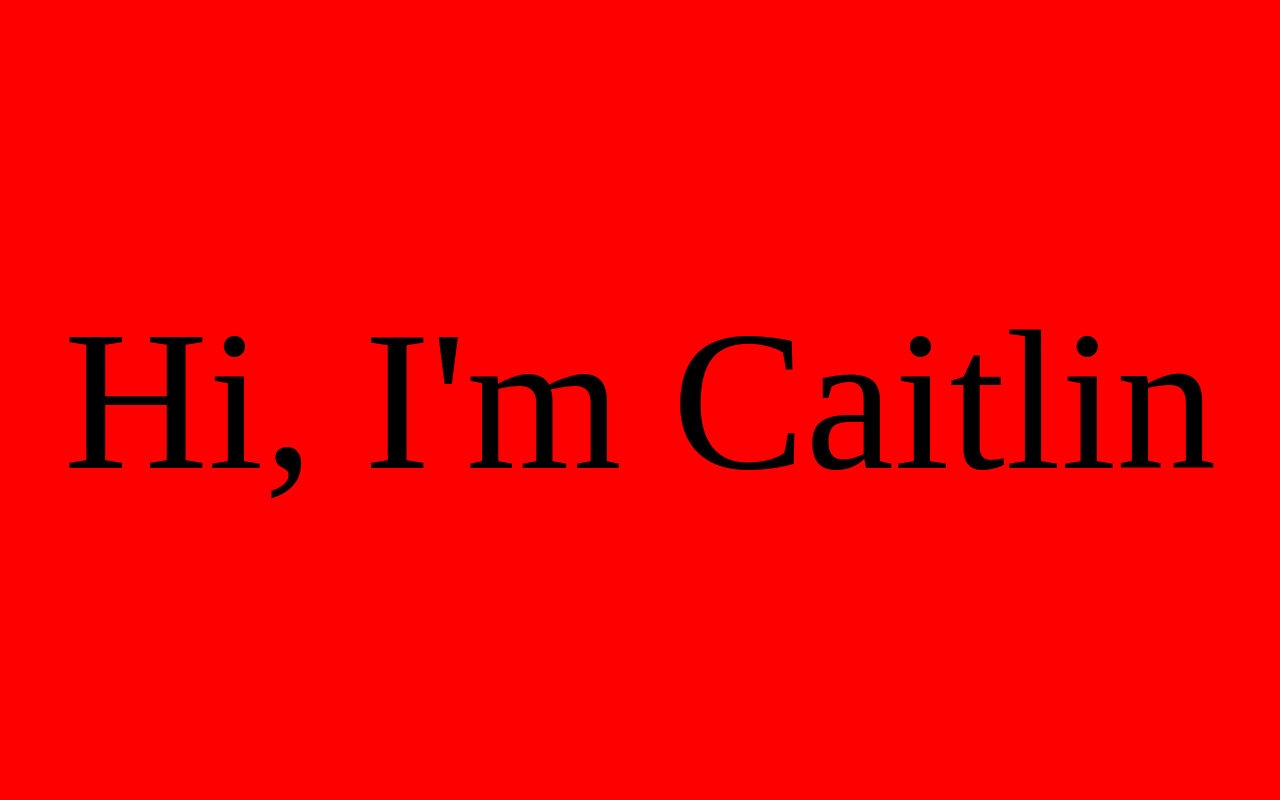
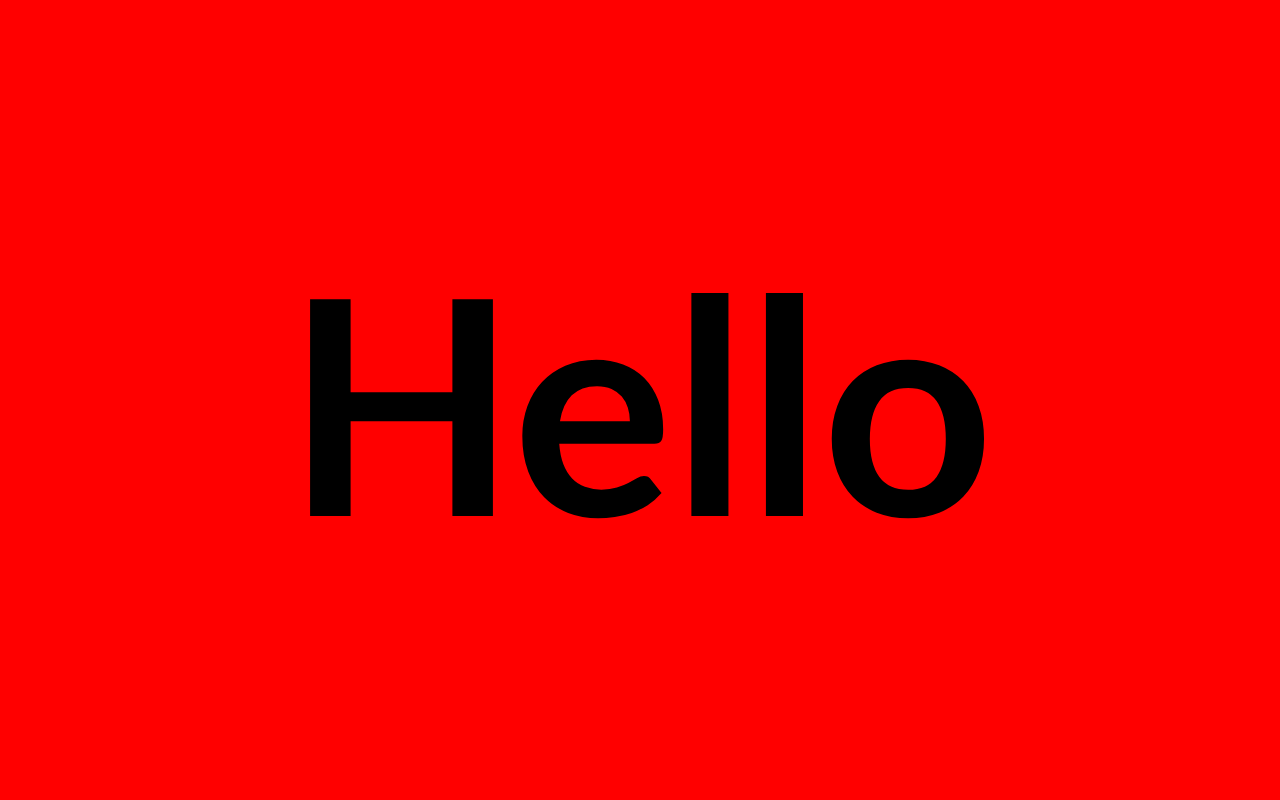
Before and after one commit to ccyoung22/Portfolio, a Next.js app in the folder portfolio/: page / in a window 1280 px wide. Shown: the top 800 px of the page. Built offline with nearby package versions, Linux system fonts and the light colour scheme.

Commit message:
Started a new layout, 5 containers slot into place on the page

```diff
--- a/portfolio/src/app/components/AboutMe/AboutMe.module.css
+++ b/portfolio/src/app/components/AboutMe/AboutMe.module.css
@@ -1,5 +1,8 @@
 .container2 {
   background-color: rgb(214, 194, 255);
   margin-top: 0px;
+  height: 100vh;
   color: red;
+  position: sticky;
+  top: 0px;
 }
--- a/portfolio/src/app/components/Projects/Projects.module.css
+++ b/portfolio/src/app/components/Projects/Projects.module.css
@@ -1,4 +1,7 @@
 .container3 {
   background-color: whitesmoke;
   color: red;
+  position: sticky;
+  top: 0;
+  margin-top: 400px;
 }
--- a/portfolio/src/app/globals.css
+++ b/portfolio/src/app/globals.css
@@ -1,5 +1,4 @@
 * {
-  box-sizing: border-box;
   padding: 0;
   margin: 0;
 }
@@ -14,3 +13,63 @@ section {
   scroll-snap-stop: always;
   transition: transform 0.3s ease-out;
 }
+
+.main {
+  height: 442vh;
+  width: 100vw;
+  font-size: 300px;
+  font-family: "Gill Sans", "Gill Sans MT", Calibri, "Trebuchet MS", sans-serif;
+  font-weight: 800;
+}
+
+.div1 {
+  background-color: red;
+  height: 100vh;
+  width: 100vw;
+  display: flex;
+  justify-content: center;
+  align-items: center;
+  position: sticky;
+  top: 0;
+}
+.div2 {
+  background-color: rgb(255, 149, 0);
+  height: 93vh;
+  width: 100vw;
+  display: flex;
+  justify-content: center;
+  align-items: center;
+  position: sticky;
+  top: 5vh;
+}
+.div3 {
+  background-color: rgb(254, 201, 255);
+  height: 88vh;
+  width: 100vw;
+  display: flex;
+  justify-content: center;
+  align-items: center;
+  position: sticky;
+  top: 10vh;
+}
+.div4 {
+  background-color: rgb(253, 255, 213);
+  height: 83vh;
+  width: 100vw;
+  display: flex;
+  justify-content: center;
+  align-items: center;
+  position: sticky;
+  top: 15vh;
+}
+
+.div5 {
+  background-color: rgb(255, 255, 255);
+  height: 78vh;
+  width: 100vw;
+  display: flex;
+  justify-content: center;
+  align-items: center;
+  position: sticky;
+  top: 20vh;
+}
--- a/portfolio/src/app/page.module.css
+++ b/portfolio/src/app/page.module.css
@@ -1,7 +1,17 @@
-.page {
+/* .page {
   font-family: "Gill Sans", "Gill Sans MT", Calibri, "Trebuchet MS", sans-serif;
   scroll-snap-type: y mandatory;
   /*overflow-y: scroll; */
   height: 100vh;
   scroll-behavior: smooth;
 }
+
+.block {
+  height: 90vh;
+  background-color: rgb(214, 194, 255);
+}
+
+.wrapper {
+  margin-top: 60px;
+  background-color: rgb(214, 194, 255);
+} */
--- a/portfolio/src/app/page.tsx
+++ b/portfolio/src/app/page.tsx
@@ -4,49 +4,50 @@ import styles from "./page.module.css";
 import Header from "./components/Header/Header";
 import AboutMe from "./components/AboutMe/AboutMe";
 import Projects from "./components/Projects/Projects";
-import { gsap } from "gsap";
-import { useGSAP } from "@gsap/react";
 import Lenis from "lenis";
-import { ScrollTrigger } from "gsap/ScrollTrigger";
-
-gsap.registerPlugin(useGSAP, ScrollTrigger);
 
 export default function Home() {
   const [isShrunk, setIsShrunk] = useState(false);
-
-  console.log("Header component rendered");
   console.log(isShrunk);
 
   useEffect(() => {
     const handleScroll = () => {
-      if (window.scrollY > 10) {
+      if (window.scrollY > 20) {
         setIsShrunk(true);
       } else {
         setIsShrunk(false);
       }
     };
-
     window.addEventListener("scroll", handleScroll);
     return () => window.removeEventListener("scroll", handleScroll);
   }, []);
 
   useEffect(() => {
-    // Initialize Lenis
     const lenis = new Lenis({
       autoRaf: true,
     });
 
-    // // Listen for the scroll event and log the event data
     // lenis.on("scroll", (e) => {
     //   console.log(e);
     // });
   }, []);
 
   return (
-    <div className={styles.page}>
-      <Header isShrunk={isShrunk} />
-      <AboutMe />
-      <Projects />
+    <div className="main">
+      <div className="div1">Hello</div>
+
+      <div className="div2">About me</div>
+      <div className="div3">Projects</div>
+      <div className="div4">Skills</div>
+      <div className="div5">Contact</div>
     </div>
+
+    // <div className={styles.page}>
+    //   <Header isShrunk={isShrunk} />
+    //   <div className={styles.wrapper}>
+    //     <AboutMe />
+    //     <Projects />
+    //   </div>
+    // </div>
   );
 }
```
